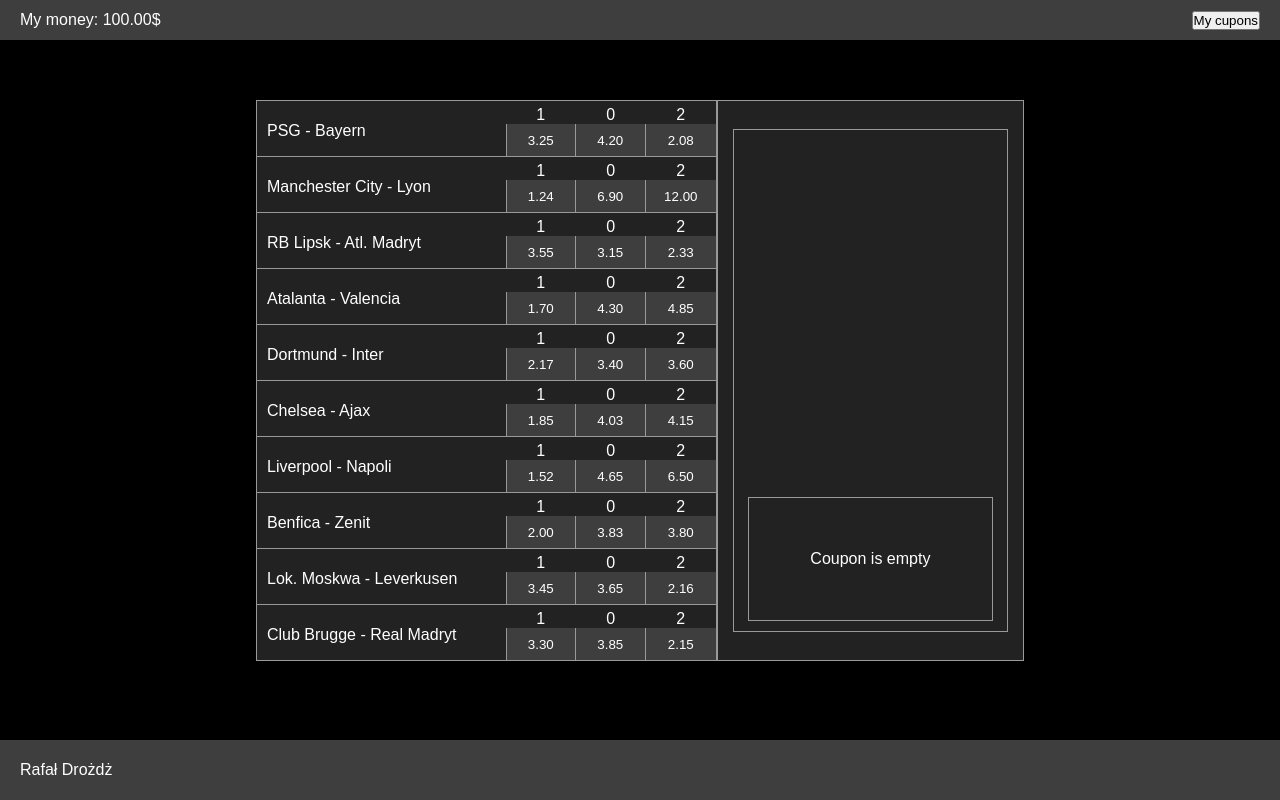
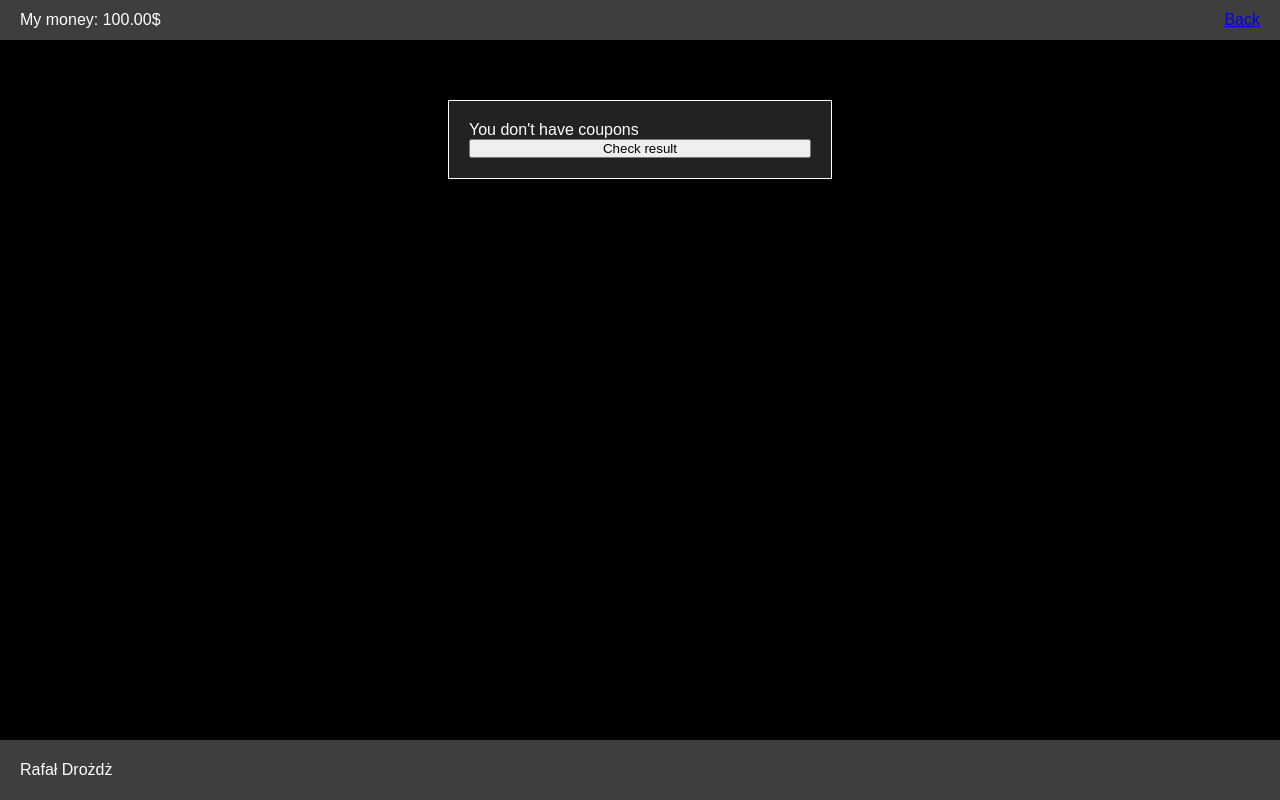
Before and after one commit to RafalDrozdz/betting.github.io, a React (Create React App) app: page /coupons in a window 1280 px wide. Built offline with nearby package versions, Linux system fonts and the light colour scheme.

Commit message:
big changes

```diff
--- a/public/data/betting.json
+++ b/public/data/betting.json
@@ -4,90 +4,90 @@
          "id": 1,
          "hosts": "PSG",
          "visitors": "Bayern",
-         "hostsExchange": 3.25,
-         "drawExchange": 4.2,
-         "visitorsExchange": 2.08,
+         "hostsOdds": 3.25,
+         "drawOdds": 4.2,
+         "visitorsOdds": 2.08,
          "active": false
       },
       {
          "id": 2,
          "hosts": "Manchester City",
          "visitors": "Lyon",
-         "hostsExchange": 1.24,
-         "drawExchange": 6.9,
-         "visitorsExchange": 12,
+         "hostsOdds": 1.24,
+         "drawOdds": 6.9,
+         "visitorsOdds": 12,
          "active": false
       },
       {
          "id": 3,
          "hosts": "RB Lipsk",
          "visitors": "Atl. Madryt",
-         "hostsExchange": 3.55,
-         "drawExchange": 3.15,
-         "visitorsExchange": 2.33,
+         "hostsOdds": 3.55,
+         "drawOdds": 3.15,
+         "visitorsOdds": 2.33,
          "active": false
       },
       {
          "id": 4,
          "hosts": "Atalanta",
          "visitors": "Valencia",
-         "hostsExchange": 1.7,
-         "drawExchange": 4.3,
-         "visitorsExchange": 4.85,
+         "hostsOdds": 1.7,
+         "drawOdds": 4.3,
+         "visitorsOdds": 4.85,
          "active": false
       },
       {
          "id": 5,
          "hosts": "Dortmund",
          "visitors": "Inter",
-         "hostsExchange": 2.17,
-         "drawExchange": 3.4,
-         "visitorsExchange": 3.6,
+         "hostsOdds": 2.17,
+         "drawOdds": 3.4,
+         "visitorsOdds": 3.6,
          "active": false
       },
       {
          "id": 6,
          "hosts": "Chelsea",
          "visitors": "Ajax",
-         "hostsExchange": 1.85,
-         "drawExchange": 4.03,
-         "visitorsExchange": 4.15,
+         "hostsOdds": 1.85,
+         "drawOdds": 4.03,
+         "visitorsOdds": 4.15,
          "active": false
       },
       {
          "id": 7,
          "hosts": "Liverpool",
          "visitors": "Napoli",
-         "hostsExchange": 1.52,
-         "drawExchange": 4.65,
-         "visitorsExchange": 6.5,
+         "hostsOdds": 1.52,
+         "drawOdds": 4.65,
+         "visitorsOdds": 6.5,
          "active": false
       },
       {
          "id": 8,
          "hosts": "Benfica",
          "visitors": "Zenit",
-         "hostsExchange": 2,
-         "drawExchange": 3.83,
-         "visitorsExchange": 3.8,
+         "hostsOdds": 2,
+         "drawOdds": 3.83,
+         "visitorsOdds": 3.8,
          "active": false
       },
       {
          "id": 9,
          "hosts": "Lok. Moskwa",
          "visitors": "Leverkusen",
-         "hostsExchange": 3.45,
-         "drawExchange": 3.65,
-         "visitorsExchange": 2.16,
+         "hostsOdds": 3.45,
+         "drawOdds": 3.65,
+         "visitorsOdds": 2.16,
          "active": false
       },
       {
          "id": 10,
          "hosts": "Club Brugge",
          "visitors": "Real Madryt",
-         "hostsExchange": 3.3,
-         "drawExchange": 3.85,
-         "visitorsExchange": 2.15,
+         "hostsOdds": 3.3,
+         "drawOdds": 3.85,
+         "visitorsOdds": 2.15,
          "active": false
       }
    ]
--- a/src/App.css
+++ b/src/App.css
@@ -16,7 +16,7 @@
    width: 100vw;
 }
 .container {
-   margin-top: 100px;
+   margin: 100px 0;
    display: flex;
    width: 60vw;
    max-width: 1200px;
@@ -162,3 +162,37 @@
    background-color: #3e3e3e;
    padding: 0 20px;
 }
+.coupons .container {
+   flex-direction: column;
+   flex-basis: 30vw;
+   border: 1px solid #fff;
+   padding: 20px;
+}
+.coupon {
+   display: flex;
+   flex-direction: column;
+   margin: 5px;
+   border: 1px solid #fff;
+   padding: 5px;
+}
+.coupon .element {
+   display: flex;
+   flex-direction: column;
+}
+.coupon .element div {
+   display: flex;
+   justify-content: space-between;
+}
+.coupon .summary {
+   margin-top: 10px;
+   display: flex;
+   flex-direction: column;
+}
+.coupon .summary div {
+   display: flex;
+   justify-content: flex-end;
+   width: 100%;
+}
+.coupon .summary div span {
+   margin-left: 10px;
+}
--- a/src/App.js
+++ b/src/App.js
@@ -1,17 +1,20 @@
 import React from "react";
+import { Route, Link, Switch, BrowserRouter as Router } from "react-router-dom";
 import "./App.css";
-import Match from "./Match";
-import MatchAdd from "./MatchAdd";
+import Main from "./Main";
+import Coupons from "./Coupons";
 
 class App extends React.Component {
    state = {
       matches: [],
       matchesAdd: [],
       coupons: [],
+      results: [],
       money: 100,
       moneyToPay: 1,
    };
-   handleClick = (id, type, active, exchange) => {
+
+   handleClick = (id, tip, active, odds) => {
       let matches = [...this.state.matches];
       let matchesAdd = [...this.state.matchesAdd];
       if (!active) {
@@ -20,12 +23,12 @@
                .filter((item) => item.id === id && !item.active)
                .map(
                   (item) =>
-                     (item = item = {
+                     (item = {
                         id: item.id,
                         hosts: item.hosts,
                         visitors: item.visitors,
-                        exchange: item[type],
-                        type,
+                        odds,
+                        tip,
                      })
                )
          );
@@ -41,18 +44,18 @@
                            id: item.id,
                            hosts: item.hosts,
                            visitors: item.visitors,
-                           hostsExchange: item.hostsExchange,
-                           drawExchange: item.drawExchange,
-                           visitorsExchange: item.visitorsExchange,
+                           hostsOdds: item.hostsOdds,
+                           drawOdds: item.drawOdds,
+                           visitorsOdds: item.visitorsOdds,
                            active: true,
-                           type,
+                           tip,
                         })
                   )
             );
       } else if (active) {
          if (
-            type ===
-            matchesAdd[matchesAdd.findIndex((item) => item.id === id)].type
+            tip ===
+            matchesAdd[matchesAdd.findIndex((item) => item.id === id)].tip
          ) {
             matchesAdd.splice(
                matchesAdd.findIndex((item) => item.id === id),
@@ -69,11 +72,11 @@
                               id: item.id,
                               hosts: item.hosts,
                               visitors: item.visitors,
-                              hostsExchange: item.hostsExchange,
-                              drawExchange: item.drawExchange,
-                              visitorsExchange: item.visitorsExchange,
+                              hostsOdds: item.hostsOdds,
+                              drawOdds: item.drawOdds,
+                              visitorsOdds: item.visitorsOdds,
                               active: false,
-                              type,
+                              tip,
                            })
                      )
                );
@@ -89,11 +92,11 @@
                               id: item.id,
                               hosts: item.hosts,
                               visitors: item.visitors,
-                              hostsExchange: item.hostsExchange,
-                              drawExchange: item.drawExchange,
-                              visitorsExchange: item.visitorsExchange,
+                              hostsOdds: item.hostsOdds,
+                              drawOdds: item.drawOdds,
+                              visitorsOdds: item.visitorsOdds,
                               active: true,
-                              type,
+                              tip,
                            })
                      )
                );
@@ -106,17 +109,18 @@
                   .filter((item) => item.id === id)
                   .map(
                      (item) =>
-                        (item = item = {
+                        (item = {
                            id: item.id,
                            hosts: item.hosts,
                            visitors: item.visitors,
-                           exchange: item[type],
-                           type,
+                           odds,
+                           tip,
                         })
                   )
             );
          }
       }
+
       matches.sort((a, b) => {
          return a.id - b.id;
       });
@@ -143,18 +147,149 @@
    };
 
    addBet = () => {
+      let odds = 1;
+      for (const item of [...this.state.matchesAdd]) {
+         odds *= item.odds;
+      }
+
       const { money, moneyToPay } = this.state;
       if (money >= moneyToPay && moneyToPay >= 1) {
          const coupons = [...this.state.coupons];
          coupons.push({
             matchAdd: [...this.state.matchesAdd],
             moneyToPay,
+            odds,
+            moneyToWin: this.state.moneyToPay * odds * 0.88,
          });
          this.setState({
             coupons,
             money: money - moneyToPay,
          });
          this.clearMatchesAdd();
+      }
+   };
+
+   checkResult = () => {
+      let coupons = [...this.state.coupons];
+      for (let i = 0; i < coupons.length; i++) {
+         const stateResults = [...this.state.results];
+         let results = [];
+
+
+      for (let a = 0; a < stateResults.length; a++) {
+
+         results = results.concat(
+            stateResults[stateResults.findIndex(item => item.id===coupons[i].matchAdd[a < coupons[i].matchAdd.length? a: coupons[i].matchAdd.length -1].id)]
+         )
+
+
+         if (
+            coupons[i].matchAdd[a < coupons[i].matchAdd.length? a: coupons[i].matchAdd.length -1].tip === results[a < coupons[i].matchAdd.length? a: coupons[i].matchAdd.length -1].result
+         ) {
+            coupons[i].matchAdd[a < coupons[i].matchAdd.length? a: coupons[i].matchAdd.length -1].active = true;
+         } else{
+            coupons[i].matchAdd[a < coupons[i].matchAdd.length? a: coupons[i].matchAdd.length -1].active = false;
+         }
+      }
+      // results.length = coupons[i].matchAdd.length
+      // console.log(results);
+      console.log(coupons[i].matchAdd);
+      this.setState({
+         coupons,
+      });
+   }
+
+   };
+
+   generateScoors = () => {
+      const win = [
+         "1:0",
+         "2:0",
+         "3:0",
+         "4:0",
+         "5:0",
+         "2:1",
+         "3:1",
+         "3:2",
+         "4:1",
+         "4:2",
+         "4:3",
+         "5:1",
+         "5:2",
+         "5:3",
+         "5:4",
+      ];
+      const draw = ["0:0", "1:1", "2:2", "3:3", "4:4", "5:5"];
+      const loss = [
+         "0:1",
+         "0:2",
+         "0:3",
+         "0:4",
+         "0:5",
+         "1:2",
+         "1:3",
+         "2:3",
+         "1:4",
+         "2:4",
+         "3:4",
+         "1:5",
+         "2:5",
+         "3:5",
+         "4:5",
+      ];
+      let matches = [...this.state.matches];
+      const results = matches.map((item) => {
+         const hostsChance = Math.floor(
+            (item.visitorsOdds /
+               (item.hostsOdds + item.drawOdds + item.visitorsOdds)) *
+               100
+         );
+         const drawChance = Math.floor(
+            (item.drawOdds /
+               (item.hostsOdds + item.drawOdds + item.visitorsOdds)) *
+               100
+         );
+         const visitorsChance = Math.floor(
+            (item.hostsOdds /
+               (item.hostsOdds + item.drawOdds + item.visitorsOdds)) *
+               100
+         );
+
+         const random = Math.floor(
+            Math.random() * (hostsChance + drawChance + visitorsChance)
+         );
+         let result = null;
+         if (random <= hostsChance) {
+            result = {
+               score: win[Math.floor(Math.random() * win.length)],
+               result: 1,
+               id: item.id,
+               hosts: item.hosts,
+               visitors: item.visitors,
+            };
+         } else if (random <= hostsChance + drawChance) {
+            result = {
+               score: draw[Math.floor(Math.random() * draw.length)],
+               result: 0,
+               id: item.id,
+               hosts: item.hosts,
+               visitors: item.visitors,
+            };
+         } else if (random <= hostsChance + drawChance + visitorsChance) {
+            result = {
+               score: loss[Math.floor(Math.random() * loss.length)],
+               result: 2,
+               id: item.id,
+               hosts: item.hosts,
+               visitors: item.visitors,
+            };
+         }
+         return result;
+      });
+      if (this.state.results.length < 1) {
+         this.setState({
+            results,
+         });
       }
    };
 
@@ -165,90 +300,101 @@
             this.setState({
                matches: data.matches,
             });
+
+            this.generateScoors();
          });
    }
    render() {
-      let matches = [...this.state.matches];
-      matches = matches.map((item) => (
-         <Match key={item.id} match={item} handleClick={this.handleClick} />
-      ));
-      let matchesAdd = [...this.state.matchesAdd];
-      let exchange = 1;
-
-      for (const item of matchesAdd) {
-         exchange *= item.exchange;
+      const { matches, matchesAdd, coupons, money, moneyToPay } = this.state;
+      let odds = 1;
+      for (const item of [...this.state.matchesAdd]) {
+         odds *= item.odds;
       }
-      matchesAdd.sort((a, b) => {
-         return a.id - b.id;
-      });
-      matchesAdd = matchesAdd.map((item) => (
-         <MatchAdd key={item.id} item={item} />
-      ));
-
+      const moneyToWin = this.state.moneyToPay * odds * 0.88;
       return (
          <>
-            <header>
-               <span>My money: {this.state.money.toFixed(2)}$</span>
-               <button>My cupons</button>
-            </header>
-            <main>
-               <div className="container">
-                  <div className="matches">{matches}</div>
-                  <div className="matchesAdd">
-                     <div className="box">
-                        <div className="type-matches">{matchesAdd}</div>
-                        <div className="result">
-                           {matchesAdd.length > 0 ? (
-                              <>
-                                 <div>
-                                    <span className="grow">Exchange:</span>
-                                    <strong>{exchange.toFixed(2)}</strong>
-                                 </div>
-                                 <div>
-                                    <span className="grow">To pay ($):</span>
-                                    <input
-                                       type="number"
-                                       min="1"
-                                       max={
-                                          this.state.money >= 1
-                                             ? this.state.money
-                                             : 1
-                                       }
-                                       value={this.state.moneyToPay}
-                                       onChange={this.handleChange}
-                                    ></input>
-                                 </div>
-                                 <div>
-                                    <span className="grow">Possible win:</span>
-                                    <span>
-                                       {`${(
-                                          exchange * this.state.moneyToPay
-                                       ).toFixed(2)} $`}
-                                    </span>
-                                 </div>
-                                 <div>
-                                    <button
-                                       className="clear"
-                                       onClick={this.clearMatchesAdd}
-                                    >
-                                       Clear coupon
-                                    </button>
-                                    <span className="grow"></span>
-                                    <button onClick={this.addBet}>Bet</button>
-                                 </div>
-                              </>
-                           ) : (
-                              <div className="empty">Coupon is empty</div>
-                           )}
-                        </div>
-                     </div>
-                  </div>
-               </div>
-            </main>
-            <footer>Rafał Drożdż</footer>
+            <Router>
+               <header>
+                  <span>My money: {this.state.money.toFixed(2)}$</span>
+                  <Route exact path="/">
+                     <Link to="/coupons">My cupons</Link>
+                  </Route>
+                  <Route exact path="/coupons">
+                     <Link to="/">Back</Link>
+                  </Route>
+               </header>
+               <Switch>
+                  <Route
+                     exact
+                     path="/"
+                     render={() => (
+                        <Main
+                           matches={matches}
+                           matchesAdd={matchesAdd}
+                           coupons={coupons}
+                           money={money}
+                           moneyToPay={moneyToPay}
+                           handleClick={this.handleClick}
+                           clearMatchesAdd={this.clearMatchesAdd}
+                           handleChange={this.handleChange}
+                           addBet={this.addBet}
+                           odds={odds}
+                           moneyToWin={moneyToWin}
+                        />
+                     )}
+                  />
+                  <Route
+                     exact
+                     path="/coupons"
+                     render={() => (
+                        <Coupons
+                           matches={matches}
+                           coupons={coupons}
+                           money={money}
+                           checkResult={this.checkResult}
+                        />
+                     )}
+                  />
+               </Switch>
+               <footer>Rafał Drożdż</footer>
+            </Router>
          </>
       );
    }
 }
 
 export default App;
+
+// let stateResults = [...this.state.results];
+//          let winnings = [];
+//          let matchAdd = [...coupons[i].matchAdd];
+//          console.log(matchAdd);
+//          for (let a = 0; a < matchAdd.length; a++) {
+//             winnings = winnings.concat(
+//                stateResults.filter((item) => item.result === matchAdd[a].tip)
+//             );
+//          }
+//          console.log(stateResults);
+//          if (winnings.length > 10) {
+//             winnings.length = winnings.length / 10;
+//          }
+
+//          for (let a = 0; a < matchAdd.length; a++) {
+//             matchAdd = matchAdd
+//                .filter((item) => item.id === winnings[a].id)
+//                .map(
+//                   (item) =>
+//                      (item = {
+//                         id: item.id,
+//                         hosts: item.hosts,
+//                         visitors: item.visitors,
+//                         tip: item.tip,
+//                         odds: 3.25,
+//                         active: true,
+//                      })
+//                );
+//          }
+
+//          console.log(winnings);
+//          console.log(matchAdd);
+//
--- /dev/null
+++ b/src/Coupons.js
@@ -0,0 +1,47 @@
+import React from "react";
+import MatchAdd from "./MatchAdd";
+
+const Coupons = (props) => {
+   const coupons = [...props.coupons].map((item) => {
+      const coupon = item.matchAdd.map((item) => {
+         return <MatchAdd key={item.id} item={item} />;
+      });
+
+      return (
+         <div className="coupon">
+            <div className="element">{coupon}</div>
+            <div className="summary">
+               <div>
+                  <span>Overall odds: </span>
+                  <span>
+                     <strong>{item.odds.toFixed(2)}</strong>
+                  </span>
+               </div>
+               <div>
+                  <span>Stake: </span>
+                  <span>
+                     <strong>{item.moneyToPay}$</strong>
+                  </span>
+               </div>
+               <div>
+                  <span>Possible win: </span>
+                  <span>
+                     <strong>{item.moneyToWin.toFixed(2)}$</strong>
+                  </span>
+               </div>
+            </div>
+         </div>
+      );
+   });
+
+   return (
+      <main className="coupons">
+         <div className="container">
+            {props.coupons.length ? coupons : `You don't have coupons`}
+
+            <button onClick={props.checkResult}>Check result</button>
+         </div>
+      </main>
+   );
+};
+export default Coupons;
--- /dev/null
+++ b/src/Main.js
@@ -0,0 +1,66 @@
+import React from "react";
+import MatchAdd from "./MatchAdd";
+import Match from "./Match";
+
+const Main = (props) => {
+   let matches = [...props.matches];
+   matches = matches.map((item) => (
+      <Match key={item.id} match={item} handleClick={props.handleClick} />
+   ));
+   let matchesAdd = [...props.matchesAdd];
+   matchesAdd.sort((a, b) => {
+      return a.id - b.id;
+   });
+   matchesAdd = matchesAdd.map((item) => (
+      <MatchAdd key={item.id} item={item} />
+   ));
+   return (
+      <main>
+         <div className="container">
+            <div className="matches">{matches}</div>
+            <div className="matchesAdd">
+               <div className="box">
+                  <div className="type-matches">{matchesAdd}</div>
+                  <div className="result">
+                     {matchesAdd.length > 0 ? (
+                        <>
+                           <div>
+                              <span className="grow">Overall odds:</span>
+                              <strong>{props.odds.toFixed(2)}</strong>
+                           </div>
+                           <div>
+                              <span className="grow">Total stake ($):</span>
+                              <input
+                                 type="number"
+                                 min="1"
+                                 max={props.money >= 1 ? props.money : 1}
+                                 value={props.moneyToPay}
+                                 onChange={props.handleChange}
+                              ></input>
+                           </div>
+                           <div>
+                              <span className="grow">Possible winnings:</span>
+                                 <span>{`${props.moneyToWin.toFixed(2)} $`}</span>
+                           </div>
+                           <div>
+                              <button
+                                 className="clear"
+                                 onClick={props.clearMatchesAdd}
+                              >
+                                 Remove all
+                              </button>
+                              <span className="grow"></span>
+                              <button onClick={props.addBet}>Bet</button>
+                           </div>
+                        </>
+                     ) : (
+                        <div className="empty">Coupon is empty</div>
+                     )}
+                  </div>
+               </div>
+            </div>
+         </div>
+      </main>
+   );
+};
+export default Main;
--- a/src/Match.js
+++ b/src/Match.js
@@ -8,60 +8,33 @@
             <span>1</span>
             <button
                onClick={() =>
-                  handleClick(
-                     match.id,
-                     "hostsExchange",
-                     match.active,
-                     match.hostsExchange
-                  )
+                  handleClick(match.id, 1, match.active, match.hostsOdds)
                }
-               className={
-                  match.active && match.type === "hostsExchange"
-                     ? "active"
-                     : null
-               }
+               className={match.active && match.tip === 1 ? "active" : null}
             >
-               {match.hostsExchange.toFixed(2)}
+               {match.hostsOdds.toFixed(2)}
             </button>
          </div>
          <div>
             <span>0</span>
             <button
                onClick={() =>
-                  handleClick(
-                     match.id,
-                     "drawExchange",
-                     match.active,
-                     match.drawExchange
-                  )
+                  handleClick(match.id, 0, match.active, match.drawOdds)
                }
-               className={
-                  match.active && match.type === "drawExchange"
-                     ? "active"
-                     : null
-               }
+               className={match.active && match.tip === 0 ? "active" : null}
             >
-               {match.drawExchange.toFixed(2)}
+               {match.drawOdds.toFixed(2)}
             </button>
          </div>
          <div>
             <span>2</span>
             <button
                onClick={() =>
-                  handleClick(
-                     match.id,
-                     "visitorsExchange",
-                     match.active,
-                     match.visitorsExchange
-                  )
+                  handleClick(match.id, 2, match.active, match.visitorsOdds)
                }
-               className={
-                  match.active && match.type === "visitorsExchange"
-                     ? "active"
-                     : null
-               }
+               className={match.active && match.tip === 2 ? "active" : null}
             >
-               {match.visitorsExchange.toFixed(2)}
+               {match.visitorsOdds.toFixed(2)}
             </button>
          </div>
       </div>
```
Also changed, not shown: src/MatchAdd.js (+7 -6 lines).
